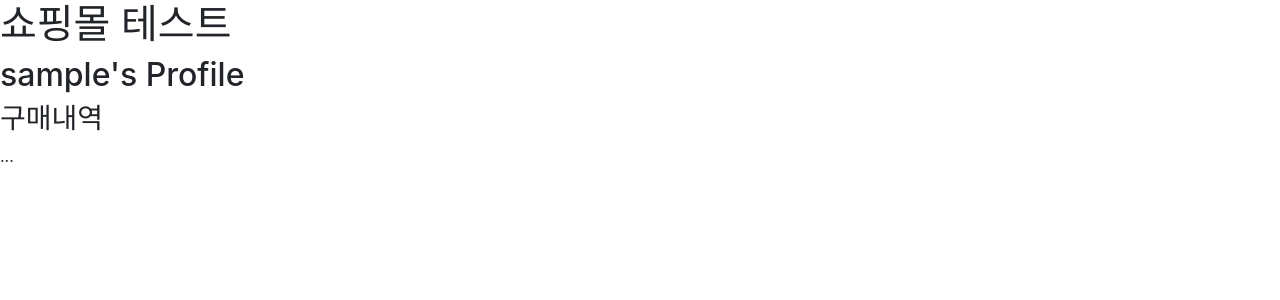
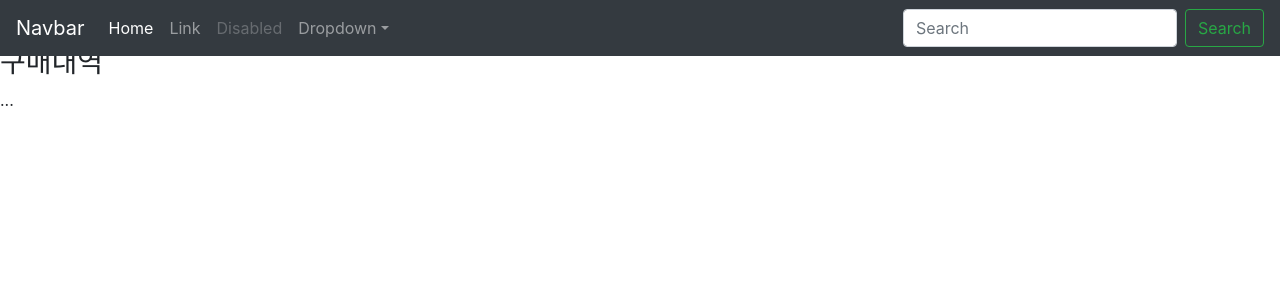
Before and after one commit to yykdev/iamport_django, a Django app: page /accounts/profile/ in a window 1280 px wide. Shown: the top 300 px of the page. Run offline with Django 3.2, Linux system fonts and the light colour scheme; the visitor is signed in with stand-in values (Sample User, id 1); some libraries are stand-ins or nearby versions.

Commit message:
부트스트랩 기본 네비 셋팅

```diff
--- a/django_app/accounts/templates/accounts/layout.html
+++ b/django_app/accounts/templates/accounts/layout.html
@@ -9,7 +9,38 @@
     <link rel="stylesheet" href="//maxcdn.bootstrapcdn.com/bootstrap/4.0.0/css/bootstrap.min.css">
 </head>
 <body>
-    <h1>쇼핑몰 테스트</h1>
+    <nav class="navbar navbar-expand-md navbar-dark bg-dark fixed-top">
+        <a class="navbar-brand" href="#">Navbar</a>
+        <button class="navbar-toggler" type="button" data-toggle="collapse" data-target="#navbarsExampleDefault" aria-controls="navbarsExampleDefault" aria-expanded="false" aria-label="Toggle navigation">
+            <span class="navbar-toggler-icon"></span>
+        </button>
+
+        <div class="collapse navbar-collapse" id="navbarsExampleDefault">
+            <ul class="navbar-nav mr-auto">
+                <li class="nav-item active">
+                    <a class="nav-link" href="#">Home <span class="sr-only">(current)</span></a>
+                </li>
+                <li class="nav-item">
+                    <a class="nav-link" href="#">Link</a>
+                </li>
+                <li class="nav-item">
+                    <a class="nav-link disabled" href="#">Disabled</a>
+                </li>
+                <li class="nav-item dropdown">
+                    <a class="nav-link dropdown-toggle" href="http://example.com" id="dropdown01" data-toggle="dropdown" aria-haspopup="true" aria-expanded="false">Dropdown</a>
+                    <div class="dropdown-menu" aria-labelledby="dropdown01">
+                        <a class="dropdown-item" href="#">Action</a>
+                        <a class="dropdown-item" href="#">Another action</a>
+                        <a class="dropdown-item" href="#">Something else here</a>
+                    </div>
+                </li>
+            </ul>
+            <form class="form-inline my-2 my-lg-0">
+                <input class="form-control mr-sm-2" type="text" placeholder="Search" aria-label="Search">
+                <button class="btn btn-outline-success my-2 my-sm-0" type="submit">Search</button>
+            </form>
+        </div>
+    </nav>
 
     {% block content %}
     {% endblock %}
```
